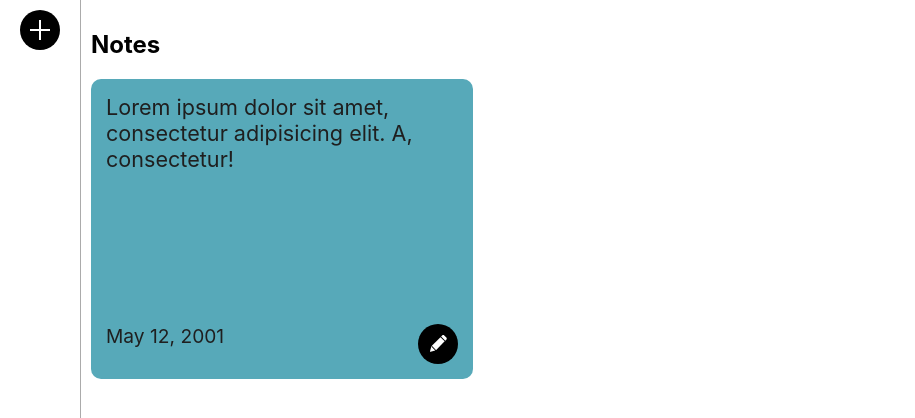
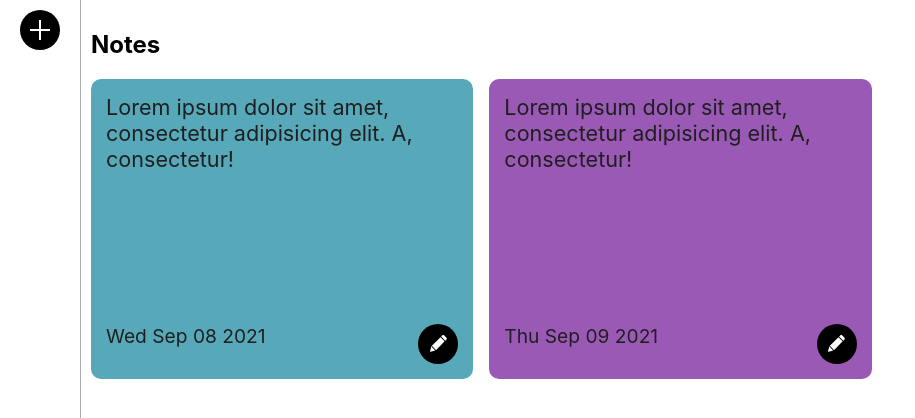
Before and after one commit to NyanKir/notes, a React (Create React App) app: page / in a window 1280 px wide. Shown: the top 418 px of the page, without its empty margins (0-915 px from the left). Built offline with nearby package versions, Linux system fonts and the light colour scheme.

Commit message:
несколько изменений

```diff
--- a/src/App.module.scss
+++ b/src/App.module.scss
@@ -6,7 +6,10 @@
 
 .section {
   width: 100%;
+  height: 100vh;
   padding: 10px;
+  box-sizing: border-box;
+  overflow: auto;
 }
 
 .wrapper {
--- a/src/App.tsx
+++ b/src/App.tsx
@@ -3,13 +3,17 @@ import styles from './App.module.scss';
 import Header from './components/Header/Header';
 import GridNotes from './components/Notes/GridNotes';
 
+type Colours='primary' | 'danger' | 'warning' | 'accept' | 'purple'
 export interface NoteType {
-  id:number,
-  color: 'primary' | 'danger' | 'warning' | 'accept' | 'purple',
-  text: string
+  id: number,
+  color: Colours,
+  text: string,
+  date:number,
+  description?:string,
+  new?:boolean
 }
 
-type createNotesType = <T>(arg: T) => void
+type createNotesType = (arg: Colours) => void
 
 interface ButtonProps {
   createNotes: createNotesType,
@@ -26,11 +30,36 @@ function ButtonCreate({ createNotes }: ButtonProps): JSX.Element {
         className="btn button_dark button_plus button_radius"
         onClick={() => setHidden((s) => !s)}
       />
-      <button className={`${styles.bubble} button_primary`} onClick={() => createNotes('primary')} aria-label="Create" type="button" />
-      <button className={`${styles.bubble} button_danger`} onClick={() => createNotes('danger')} aria-label="Create" type="button" />
-      <button className={`${styles.bubble} button_warning`} onClick={() => createNotes('warning')} aria-label="Create" type="button" />
-      <button className={`${styles.bubble} button_purple`} onClick={() => createNotes('purple')} aria-label="Create" type="button" />
-      <button className={`${styles.bubble} button_accept`} onClick={() => createNotes('accept')} aria-label="Create" type="button" />
+      <button
+        className={`${styles.bubble} button_primary`}
+        onClick={() => createNotes('primary')}
+        aria-label="Create"
+        type="button"
+      />
+      <button
+        className={`${styles.bubble} button_danger`}
+        onClick={() => createNotes('danger')}
+        aria-label="Create"
+        type="button"
+      />
+      <button
+        className={`${styles.bubble} button_warning`}
+        onClick={() => createNotes('warning')}
+        aria-label="Create"
+        type="button"
+      />
+      <button
+        className={`${styles.bubble} button_purple`}
+        onClick={() => createNotes('purple')}
+        aria-label="Create"
+        type="button"
+      />
+      <button
+        className={`${styles.bubble} button_accept`}
+        onClick={() => createNotes('accept')}
+        aria-label="Create"
+        type="button"
+      />
     </div>
   );
 }
@@ -40,10 +69,25 @@ function App(): JSX.Element {
     id: 1,
     color: 'primary',
     text: 'Lorem ipsum dolor sit amet, consectetur adipisicing elit. A, consectetur!',
+    date: Date.now() - (100 * 1000000),
+  }, {
+    id: 2,
+    color: 'purple',
+    text: 'Lorem ipsum dolor sit amet, consectetur adipisicing elit. A, consectetur!',
+    date: Date.now(),
   }]);
 
-  const createNote:createNotesType = (color) => {
-    console.log(color);
+  const createNote: createNotesType = (color) => {
+    const newNote: NoteType = {
+      id: notes[notes.length - 1].id + 1,
+      color,
+      text: 'New Note!',
+      date: Date.now(),
+      new: true,
+    };
+    const newArr = [...notes].reverse();
+    newArr.unshift(newNote);
+    setNotes(newArr.reverse());
   };
 
   return (
--- a/src/components/Notes/GridNotes.module.scss
+++ b/src/components/Notes/GridNotes.module.scss
@@ -12,6 +12,8 @@
   position: relative;
   display: flex;
   flex-direction: column;
+  animation-name: fade-in;
+  animation-duration: .5s;
 }
 
 .text {
@@ -24,18 +26,39 @@
   -webkit-box-orient: vertical;
 }
 
-.footer{
+.textarea{
+  color: #1f1f1f;
+  outline: none;
+  border: none;
+  background-color: transparent;
+  font-size: 1.35rem;
+  width: 100%;
+  height: 100%;
+  resize: none;
+}
+
+.footer {
   margin-top: auto;
   display: flex;
   justify-content: space-between;
 }
-.date{
+
+.date {
   font-size: 1.2rem;
   color: #1f1f1f;
 }
 
-.svg{
+.svg {
   width: 60%;
   height: auto;
   fill: white;
 }
+
+@keyframes fade-in {
+  0% {
+    opacity: 0;
+  }
+  100% {
+    opacity: 1;
+  }
+}
--- a/src/components/Notes/GridNotes.tsx
+++ b/src/components/Notes/GridNotes.tsx
@@ -1,4 +1,4 @@
-import React, { useState } from 'react';
+import React, { useEffect, useRef, useState } from 'react';
 import styles from './GridNotes.module.scss';
 import { ReactComponent as Pen } from '../../assets/pen.svg';
 import { NoteType } from '../../App';
@@ -8,13 +8,29 @@ interface NoteProps {
 }
 
 function Note({ note }: NoteProps): JSX.Element {
+  const textareaRef = useRef<HTMLTextAreaElement>(null);
+
+  useEffect(() => {
+    if (note.new) {
+      // eslint-disable-next-line @typescript-eslint/ban-ts-comment
+      // @ts-ignore
+      textareaRef.current.focus();
+    }
+  }, []);
   return (
     <div className={`${styles.note} note_${note.color}`}>
+      {
+        note.new ? <textarea className={styles.textarea} ref={textareaRef} /> : (
           <span className={styles.text}>
             {note.text}
           </span>
+        )
+      }
+
+      {
+        !note.new ? (
           <div className={styles.footer}>
-        <span className={styles.date}>May 12, 2001</span>
+            <span className={styles.date}>{new Date(note.date).toDateString()}</span>
             <button
               type="button"
               className="btn button_dark button_radius button_center"
@@ -23,6 +39,9 @@ function Note({ note }: NoteProps): JSX.Element {
               <Pen className={styles.svg} />
             </button>
           </div>
+        )
+          : ''
+      }
     </div>
   );
 }
--- a/src/index.scss
+++ b/src/index.scss
@@ -47,3 +47,24 @@ body {
   align-items: center;
   justify-content: center;
 }
+
+/* width */
+::-webkit-scrollbar {
+  width: 10px;
+}
+
+/* Track */
+::-webkit-scrollbar-track {
+  background: transparent;
+}
+
+/* Handle */
+::-webkit-scrollbar-thumb {
+  background: #888;
+  border-radius: 10px;
+}
+
+/* Handle on hover */
+::-webkit-scrollbar-thumb:hover {
+  background: #555;
+}
```
Lines whose indentation alone changed are shown as unchanged.
